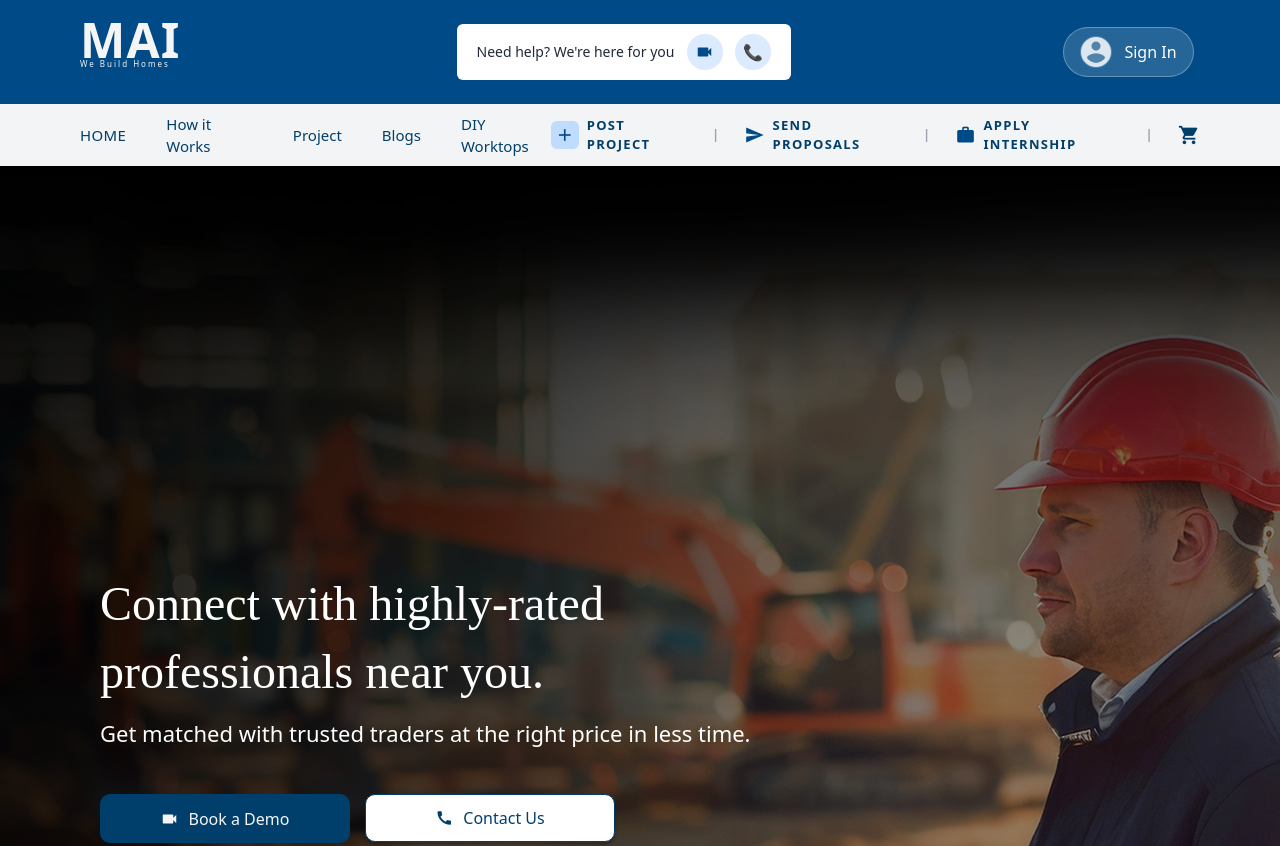
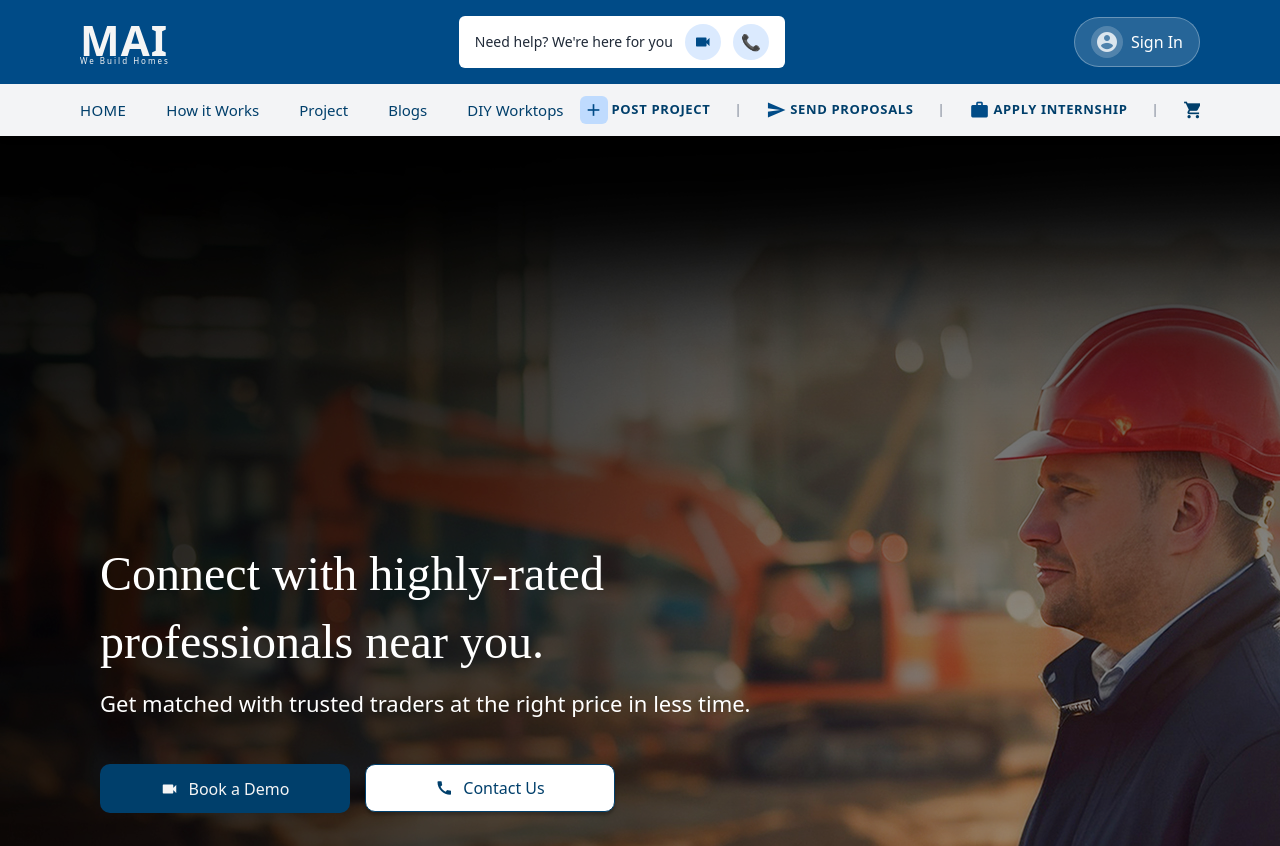
Before and after one commit to kumarprince1407/mai_frontend, a website: page index.html in a window 1280 px wide. Shown: the top 846 px of the page. Drawn offline with nearby package versions, Linux system fonts and the light colour scheme.

Commit message:
Fixed the Header CSS

```diff
--- a/index.html
+++ b/index.html
@@ -59,7 +59,8 @@
 
       /* Expanded card */
       .role-card.expanded {
-        width: 1218.66px;
+        /* width: 1218.66px; */
+        width: 1100px;
       }
 
       /* =========================================================
@@ -383,66 +384,63 @@
   </head>
   <body>
     <!-- Header -->
-    <header class="header sticky top-0 z-50 bg-white shadow-md">
-      <!-- Top Bar -->
+    <header class="sticky top-0 z-50 bg-white shadow-md">
+      <!-- ================= TOP BAR ================= -->
       <div
-        class="header-top bg-[#004B87] px-20 py-4 flex items-center justify-between min-h-[90px]"
+        class="bg-[#004B87] px-4 sm:px-6 lg:px-20 py-4 flex flex-col sm:flex-row items-center sm:justify-between gap-4"
       >
         <!-- Logo -->
-        <div class="logo text-[#F5F5F5] w-[124px] h-[72px] leading-none">
-          <div class="w-[120px] text-[48px] font-extrabold tracking-wide">
+        <div class="text-[#F5F5F5] leading-none text-center sm:text-left">
+          <div class="text-[36px] sm:text-[42px] font-extrabold tracking-wide">
             MAI
           </div>
-          <div class="text-[8px] w-[114px] tracking-[0.25em] mt-[-4px]">
+          <div class="text-[8px] tracking-[0.25em] mt-[-4px]">
             We Build Homes
           </div>
         </div>
 
         <!-- Help Section -->
+        <div class="bg-white rounded-md px-4 py-2 flex items-center gap-3">
+          <span class="text-sm text-gray-800 text-center sm:text-left">
+            Need help? We're here for you
+          </span>
+
           <div
-          class="help-section bg-white rounded-md px-5 py-2.5 flex items-center gap-3 mr-5"
-        >
-          <span class="text-sm text-gray-800"
-            >Need help? We're here for you</span
-          >
-          <div
-            class="help-icon w-9 h-9 rounded-full flex items-center justify-center text-[#004B87] bg-blue-100 cursor-pointer"
+            class="w-9 h-9 rounded-full flex items-center justify-center text-[#004B87] bg-blue-100 cursor-pointer"
           >
             <span class="material-icons text-[18px]">videocam</span>
           </div>
+
           <div
-            class="help-icon w-9 h-9 bg-blue-100 rounded-full flex items-center justify-center text-[#004B87] cursor-pointer"
+            class="w-9 h-9 rounded-full flex items-center justify-center text-[#004B87] bg-blue-100 cursor-pointer"
           >
             📞
           </div>
         </div>
 
-        <!-- Sign In Button -->
-        <div class="w-[137px] h-[50px]">
+        <!-- Sign In -->
         <button
-            class="bg-white/15 rounded-full border border-white/30 text-white px-4 py-2 flex items-center gap-3"
+          class="bg-white/15 rounded-full border border-white/30 text-white px-4 py-2 flex items-center gap-2"
         >
           <span
-              class="flex items-center justify-center w-8 h-8 rounded-full bg-white/20"
+            class="w-8 h-8 rounded-full bg-white/20 flex items-center justify-center"
           >
-              <span class="material-icons text-white/80 text-[36px]">
+            <span class="material-icons text-white/80 text-[24px]">
               account_circle
             </span>
           </span>
-            <span class="w-[53px] h-[18px] flex justify-center items-center"
-              >Sign In</span
-            >
+          <span>Sign In</span>
         </button>
       </div>
-      </div>
 
-      <!-- Navigation Bar -->
-      <nav
-        class="bg-gray-100 md:px-10 lg:px-20 py-4 flex items-center justify-between h-[62px]"
+      <!-- ================= NAV BAR ================= -->
+      <nav class="bg-gray-100 px-4 sm:px-6 lg:px-20 py-3">
+        <div
+          class="flex items-center justify-between flex-nowrap gap-4 overflow-x-auto"
         >
-        <!-- Left Navigation -->
+          <!-- LEFT NAV -->
           <div
-          class="flex items-center gap-10 text-[#003F6B] text-[15px] font-medium"
+            class="flex items-center gap-4 sm:gap-6 lg:gap-10 text-[#003F6B] font-medium text-[12px] sm:text-[13px] lg:text-[15px] whitespace-nowrap"
           >
             <a href="#" class="uppercase tracking-wide">Home</a>
             <a href="#">How it Works</a>
@@ -451,14 +449,13 @@
             <a href="#">DIY Worktops</a>
           </div>
 
-        <!-- Right Actions -->
+          <!-- RIGHT ACTIONS -->
           <div
-          class="flex items-center gap-6 text-[#003F6B] text-[13px] font-semibold tracking-widest uppercase"
+            class="flex items-center gap-4 sm:gap-5 lg:gap-6 text-[#003F6B] font-semibold uppercase tracking-wider text-[11px] sm:text-[12px] lg:text-[13px] whitespace-nowrap"
           >
-          <!-- Post Project -->
-          <div class="flex items-center gap-2 cursor-pointer">
+            <div class="flex items-center gap-1 cursor-pointer">
               <span
-              class="material-icons text-[20px] bg-blue-200 text-[#004B87] rounded-md p-1"
+                class="material-icons text-[18px] sm:text-[20px] bg-blue-200 text-[#004B87] rounded-md p-1"
               >
                 add
               </span>
@@ -467,9 +464,10 @@
 
             <span class="text-gray-400">|</span>
 
-          <!-- Send Proposals -->
-          <div class="flex items-center gap-2 cursor-pointer">
-            <span class="material-icons text-[20px] text-[#004B87]">
+            <div class="flex items-center gap-1 cursor-pointer">
+              <span
+                class="material-icons text-[18px] sm:text-[20px] text-[#004B87]"
+              >
                 send
               </span>
               Send Proposals
@@ -477,9 +475,10 @@
 
             <span class="text-gray-400">|</span>
 
-          <!-- Apply Internship -->
-          <div class="flex items-center gap-2 cursor-pointer">
-            <span class="material-icons text-[20px] text-[#004B87]">
+            <div class="flex items-center gap-1 cursor-pointer">
+              <span
+                class="material-icons text-[18px] sm:text-[20px] text-[#004B87]"
+              >
                 work
               </span>
               Apply Internship
@@ -487,13 +486,14 @@
 
             <span class="text-gray-400">|</span>
 
-          <!-- Cart -->
-          <span class="material-icons text-[22px] cursor-pointer">
+            <span class="material-icons text-[20px] cursor-pointer">
               shopping_cart
             </span>
           </div>
+        </div>
       </nav>
     </header>
+
     <main>
       <section class="relative w-full h-[1080px] overflow-hidden">
         <!-- Slideshow images -->
@@ -758,7 +758,7 @@
         </div>
       </section>
 
-      <section class="mai-section">
+      <section class="mai-section max-w-[1920px] mx-auto">
         <!-- Heading -->
         <div class="heading">
           <h1>MAI Leading Innovation in Construction & Property Improvement</h1>
```
Lines whose indentation alone changed are shown as unchanged.
